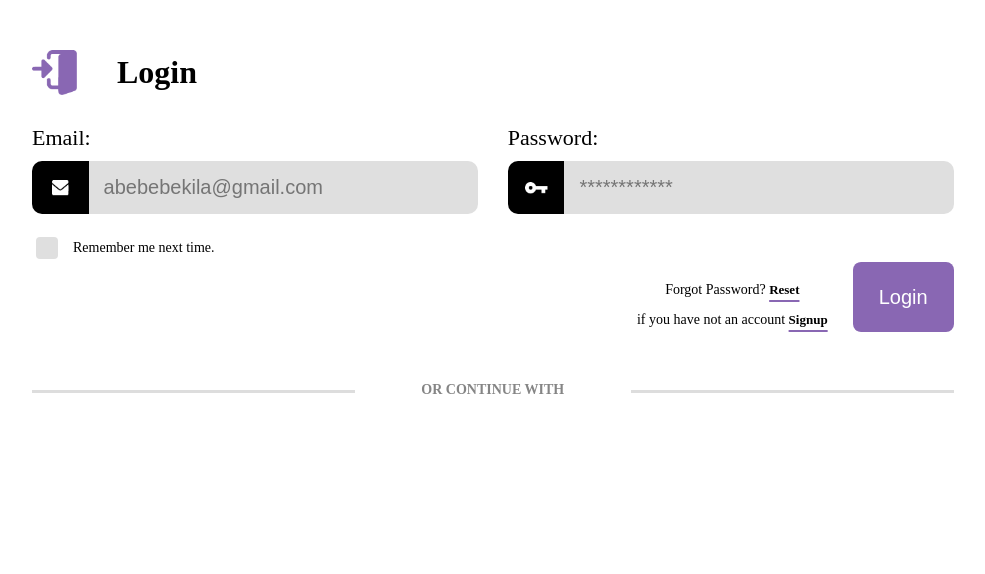
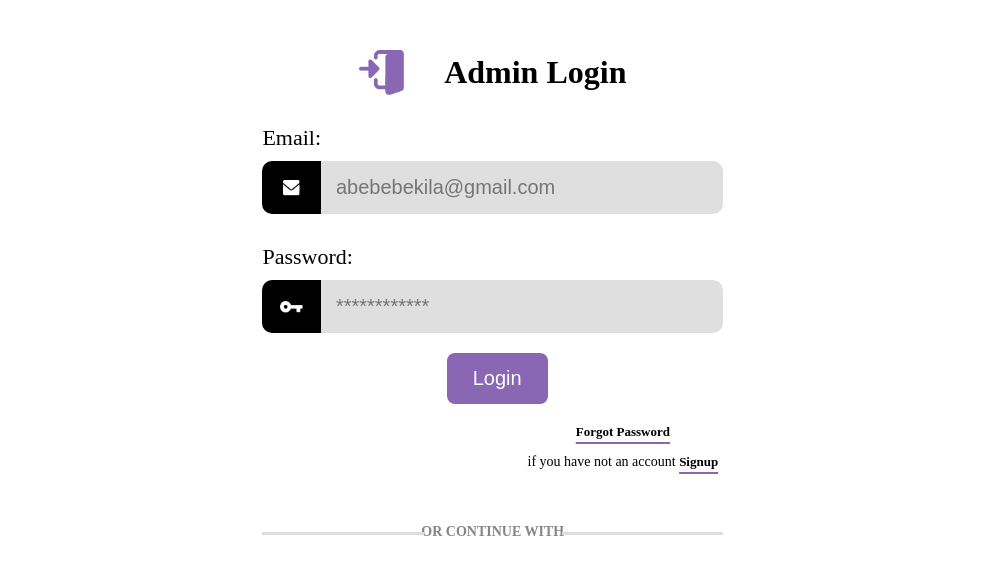
Before and after one commit to kaleab-mezgebe/ride_mobile, a React (Vite) app in the folder my-app/: page / in a window 1280 px wide. Shown: the top 574 px of the page, without its empty margins (160-1145 px from the left). Built offline with nearby package versions, Linux system fonts and the light colour scheme.

Commit message:
latest commit

```diff
--- a/my-app/src/Pages/AdminSignup.jsx
+++ b/my-app/src/Pages/AdminSignup.jsx
@@ -185,27 +185,6 @@ const AdminSignup = () => {
             />
           </div>
 
-          <div className="checkboxLabel">
-            <input
-              type="checkbox"
-              id="terms"
-              name="terms"
-              className="checkbox"
-              checked={isChecked}
-              onChange={handleCheckboxChange}
-            />
-            <label htmlFor="terms">
-              By creating an account, you agree to our{" "}
-              <NavLink to="/terms" className="highlight">
-                Terms and Conditions
-              </NavLink>{" "}
-              and{" "}
-              <NavLink to="/privacy" className="highlight">
-                Privacy Policy
-              </NavLink>
-              .
-            </label>
-          </div>
 
           <div className="authOption">
             <p className="loginOption">
--- a/my-app/src/Pages/Login.css
+++ b/my-app/src/Pages/Login.css
@@ -46,7 +46,7 @@
   margin-bottom: 30px;
   display: flex;
   align-items: center;
-  justify-content: flex-start;
+  justify-content: center;
   gap: 40px;
 }
 
@@ -57,48 +57,26 @@
   gap: 30px;
   margin-bottom: 20px;
 }
+.gridContainerForlogin {
+   display: grid;
+  grid-template-columns:repeat(1, 2fr);
+  gap: 30px;
+  margin-bottom: 20px;
+}
+.form{
+  margin: auto;
+  width: 50%;
+}
 .img {
   width: 40px;
   height: 40px;
 }
 
-.terms input {
-  height: 20px;
-  width: 20px;
 
-  margin-right: 10px;
-}
 
-.checkboxLabel {
-  display: flex;
-  align-items: center;
-  font-size: 14px;
-  cursor: pointer; /* Makes the label clickable */
-}
 
-/* Hide the default checkbox and style it */
-.checkbox {
-  appearance: none; /* Remove the default checkbox styling */
-  width: 22px;
-  border: none;
-  height: 22px;
-  background-color: #dfdfdf;
-  margin-right: 15px; /* Add spacing between checkbox and label text */
-  border-radius: 4px; /* Optional: rounded corners */
-  cursor: pointer; /* Pointer cursor for interactivity */
-}
-.checkbox:checked {
-  position: relative;
-  content: "";
-  background: url("../../assets/check.png") no-repeat center;
-  background-size: contain;
-  background-color: #dfdfdf;
-  border: none;
-}
-.checkbox:focus {
-  outline: none;
-  border: none;
-}
+
+
 .error {
   color: red;
   text-align: center;
@@ -110,12 +88,12 @@
 }
 /* Register Button */
 .registerButton {
-  margin-bottom: 30px;
   padding: 14px 26px;
   background: #8967b3;
   color: #ffff;
   font-size: 20px;
   border: none;
+  margin-left: 40%;
   border-radius: 8px;
   cursor: pointer;
   transition: background 0.3s ease;
@@ -216,6 +194,7 @@
     width: 98%;
     margin: 0;
   }
+
   .optionUserContainer {
     margin-left: 10px;
     width: 370px;
@@ -237,7 +216,10 @@
     font-size: 28px;
     margin: 50px 0;
   }
-
+.form{
+  margin :auto;
+  width: 100%;
+}
   .gridContainer {
     display: flex;
     flex-direction: column;
--- a/my-app/src/Pages/Login.jsx
+++ b/my-app/src/Pages/Login.jsx
@@ -23,10 +23,10 @@ const Login = () => {
     isChecked: false,
   });
   const InputChangeHandler = (event) => {
-    const { name, value, type, checked } = event.target;
+    const { name, value } = event.target;
     setValues((prevValues) => ({
       ...prevValues,
-      [name]: type === "checkbox" ? checked : value,
+      [name]: value,
     }));
   };
   const submitHandler = async (event) => {
@@ -52,8 +52,8 @@ const Login = () => {
         token: response.credential,
       });
       if (res.status === 200) {
-        const { email, fullName, _id, companyName, role } = res.data.data.user;
-        const name = role === "company" ? companyName : fullName;
+        const { email, fullName, _id, companyName: adminName, role } = res.data.data.user;
+        const name = role === "company" ? adminName : fullName;
         dispatch(authActions.login({ email, name, _id, role }));
         navigate("/Dashboard");
       }
@@ -67,11 +67,11 @@ const Login = () => {
     <div className="registrationContainer">
       <h2 className="title">
         <img src={enter} alt="" width={45} height={45} />
-        Login
+      Admin Login
       </h2>
       <GoogleOAuthProvider clientId="664999914369-t8udl75vmjfughnd95here6ak2bd3jf4.apps.googleusercontent.com">
-        <form onSubmit={submitHandler}>
-          <div className="gridContainer">
+        <form onSubmit={submitHandler} className="form">
+          <div className="gridContainerForlogin">
             <Input
               type="email"
               id="email"
@@ -108,29 +108,18 @@ const Login = () => {
               }
             />
           </div>
-          <div className="checkboxLabel">
-            <input
-              type="checkbox"
-              id="terms"
-              name="isChecked"
-              className="checkbox"
-              checked={values.isChecked}
-              onChange={InputChangeHandler}
-            />
-            <label htmlFor="terms">Remember me next time.</label>
-          </div>
+          <button type="submit" className="registerButton">
+              Login
+            </button>
           <div className="authOption">
             <p className="loginOption">
-              Forgot Password?{" "}
               <NavLink to="/Resetpassword" className="highlight">
-                Reset
+                 Forgot Password
               </NavLink>
               <br/>
               <p>if you have not an account <NavLink to="/Signup">Signup</NavLink></p>
             </p>
-            <button type="submit" className="registerButton">
-              Login
-            </button>
+
           </div>
           <div className="divider">OR CONTINUE WITH</div>
           <div className="google">
```
